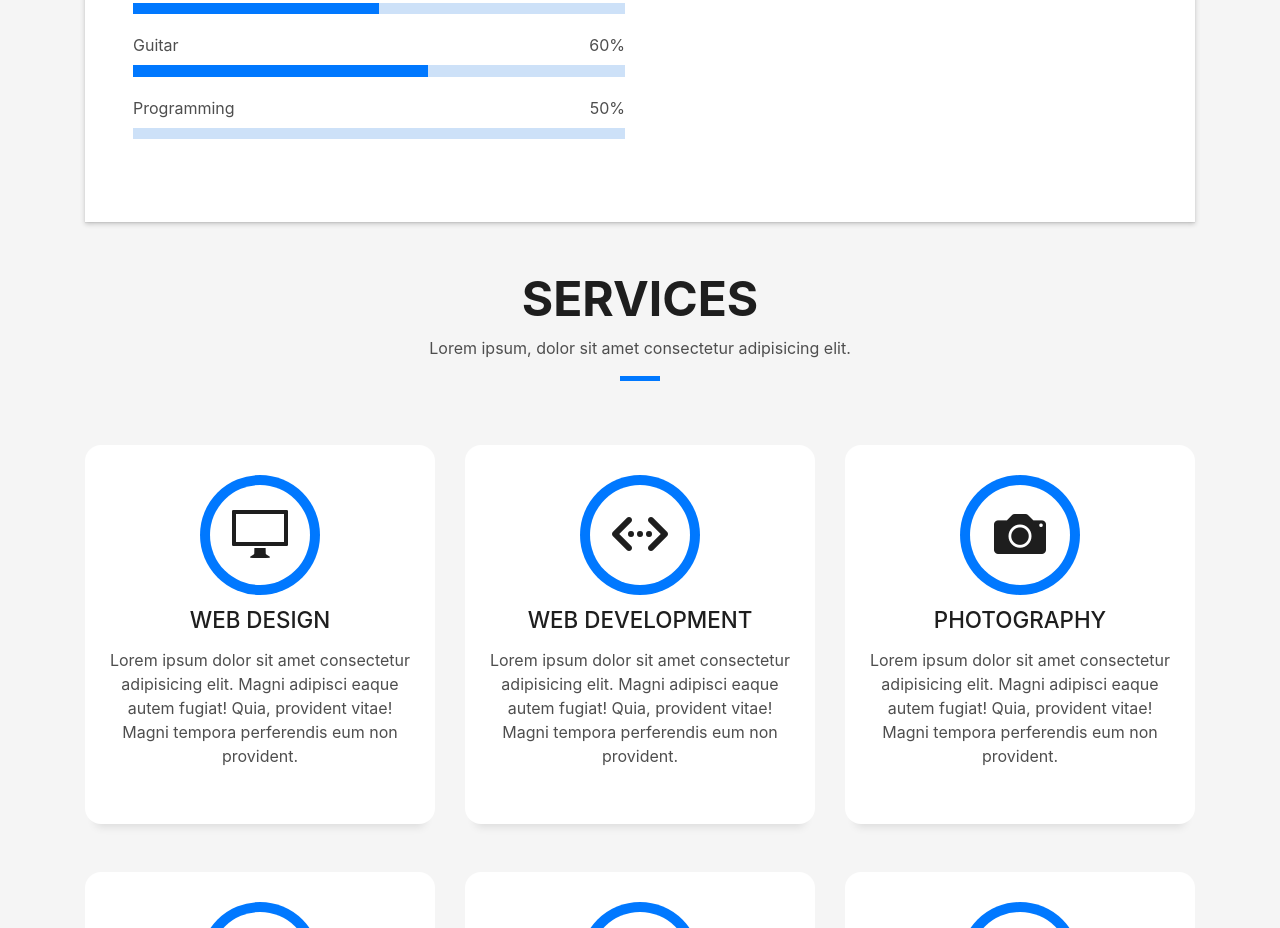
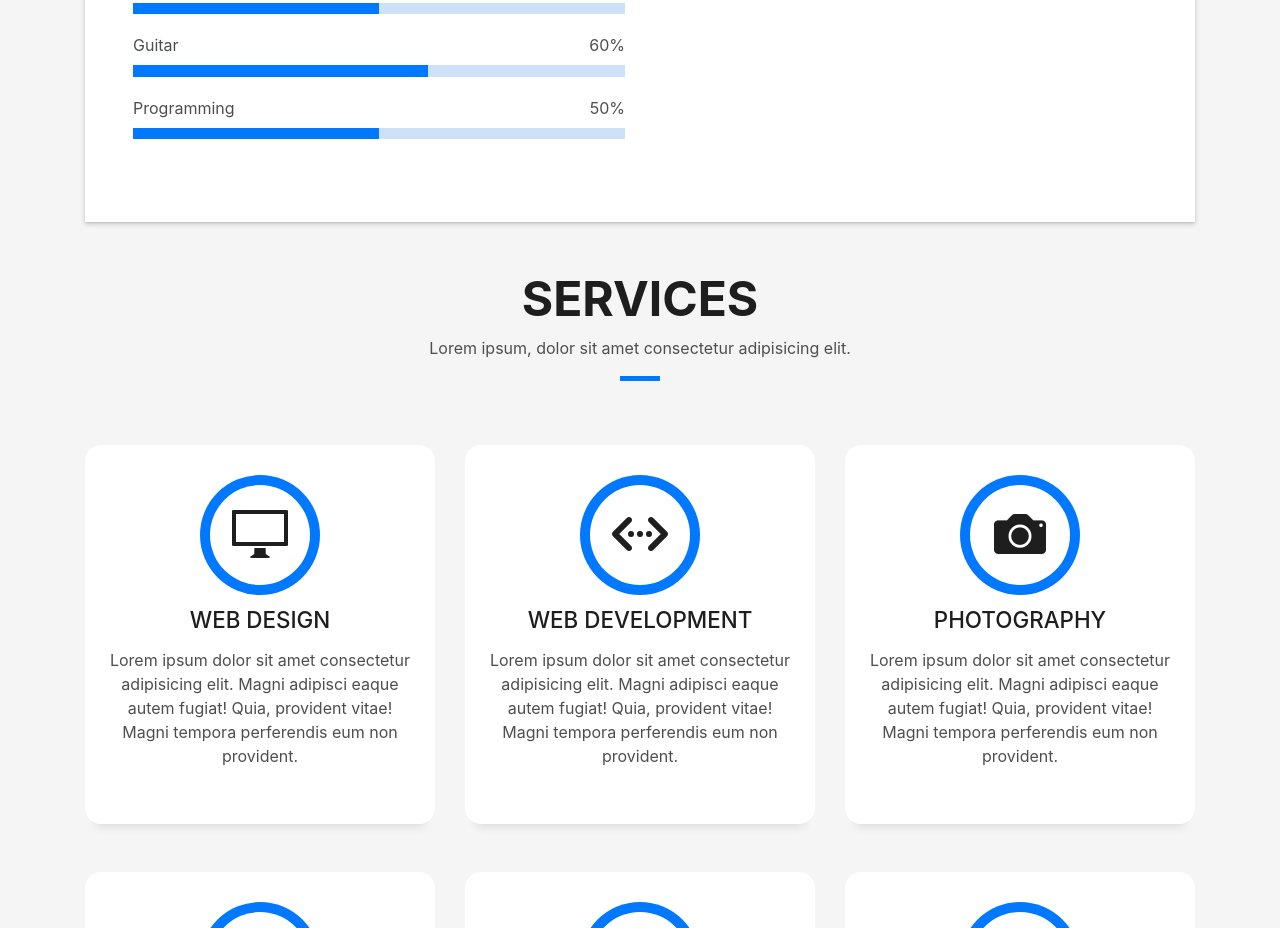
Before and after one commit to Calem42/gavybalintag, a plain HTML site: page index.html in a window 1280 px wide. Shown: the part 1336-2264 px from the top of the page. Drawn offline with Linux system fonts and the light colour scheme; files whose address does not match are found by name.

Commit message:
Update index.html

```diff
--- a/index.html
+++ b/index.html
@@ -137,7 +137,7 @@
                   </div>
                   <span>Programming</span> <span class="pull-right">50%</span>
                   <div class="progress">
-                    <div class="progress-bar" role="progressbar" style="width: 0%" aria-valuenow="90" aria-valuemin="0"
+                    <div class="progress-bar" role="progressbar" style="width: 50%" aria-valuenow="90" aria-valuemin="0"
                       aria-valuemax="100"></div>
                   </div>
                 </div>
```
